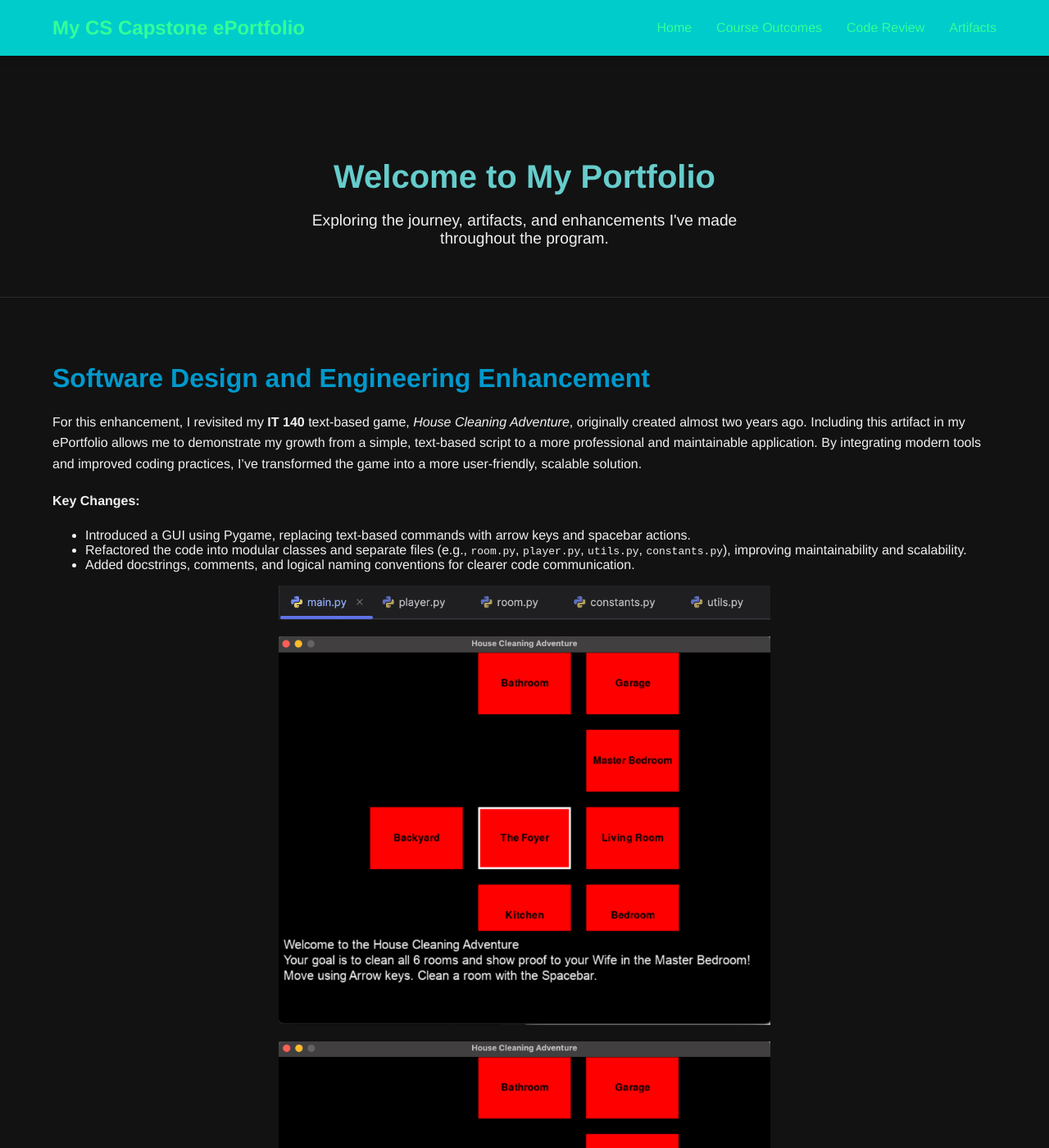
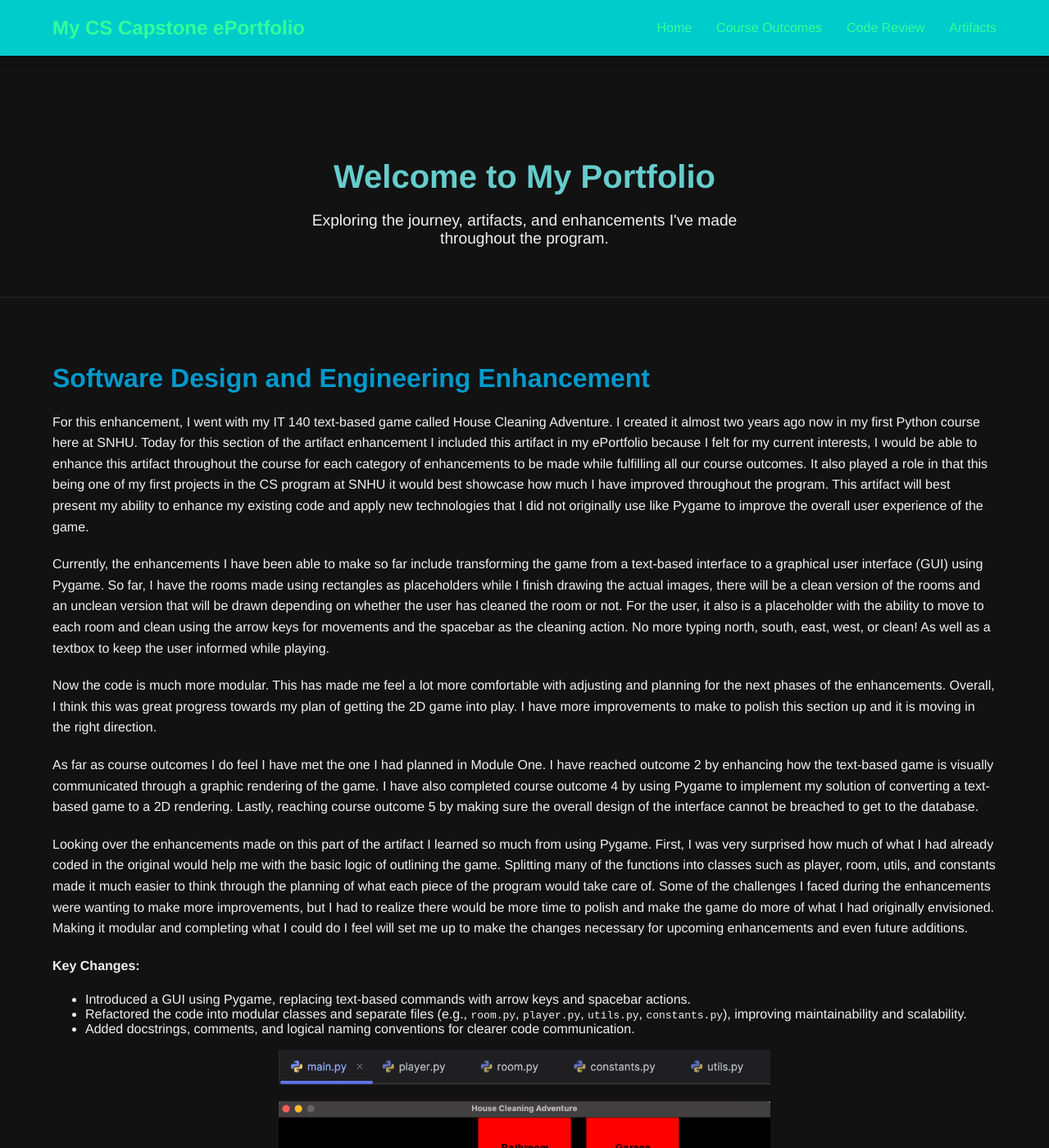
Before and after one commit to briggs8933/CS-499-Capstone, a Jekyll site: the page built from artifact_software.md, in a window 1280 px wide and 1400 px high. Shown: the whole window at 82% size. Built offline with Jekyll 4.4.1, drawn with Linux system fonts in a browser that asks for light colours.

Commit message:
Update artifact_software.md

```diff
--- a/artifact_software.md
+++ b/artifact_software.md
@@ -5,7 +5,15 @@ title: "Software Design and Engineering Enhancement"
 
 # Software Design and Engineering Enhancement
 
-For this enhancement, I revisited my **IT 140** text-based game, *House Cleaning Adventure*, originally created almost two years ago. Including this artifact in my ePortfolio allows me to demonstrate my growth from a simple, text-based script to a more professional and maintainable application. By integrating modern tools and improved coding practices, I’ve transformed the game into a more user-friendly, scalable solution.
+For this enhancement, I went with my IT 140 text-based game called House Cleaning Adventure. I created it almost two years ago now in my first Python course here at SNHU. Today for this section of the artifact enhancement I included this artifact in my ePortfolio because I felt for my current interests, I would be able to enhance this artifact throughout the course for each category of enhancements to be made while fulfilling all our course outcomes. It also played a role in that this being one of my first projects in the CS program at SNHU it would best showcase how much I have improved throughout the program. This artifact will best present my ability to enhance my existing code and apply new technologies that I did not originally use like Pygame to improve the overall user experience of the game.
+
+Currently, the enhancements I have been able to make so far include transforming the game from a text-based interface to a graphical user interface (GUI) using Pygame. So far, I have the rooms made using rectangles as placeholders while I finish drawing the actual images, there will be a clean version of the rooms and an unclean version that will be drawn depending on whether the user has cleaned the room or not. For the user, it also is a placeholder with the ability to move to each room and clean using the arrow keys for movements and the spacebar as the cleaning action. No more typing north, south, east, west, or clean! As well as a textbox to keep the user informed while playing.
+
+Now the code is much more modular. This has made me feel a lot more comfortable with adjusting and planning for the next phases of the enhancements. Overall, I think this was great progress towards my plan of getting the 2D game into play. I have more improvements to make to polish this section up and it is moving in the right direction.
+
+As far as course outcomes I do feel I have met the one I had planned in Module One. I have reached outcome 2 by enhancing how the text-based game is visually communicated through a graphic rendering of the game. I have also completed course outcome 4 by using Pygame to implement my solution of converting a text-based game to a 2D rendering. Lastly, reaching course outcome 5 by making sure the overall design of the interface cannot be breached to get to the database.
+
+ Looking over the enhancements made on this part of the artifact I learned so much from using Pygame. First, I was very surprised how much of what I had already coded in the original would help me with the basic logic of outlining the game. Splitting many of the functions into classes such as player, room, utils, and constants made it much easier to think through the planning of what each piece of the program would take care of. Some of the challenges I faced during the enhancements were wanting to make more improvements, but I had to realize there would be more time to polish and make the game do more of what I had originally envisioned. Making it modular and completing what I could do I feel will set me up to make the changes necessary for upcoming enhancements and even future additions.
 
 **Key Changes:**
 - Introduced a GUI using Pygame, replacing text-based commands with arrow keys and spacebar actions.
```
